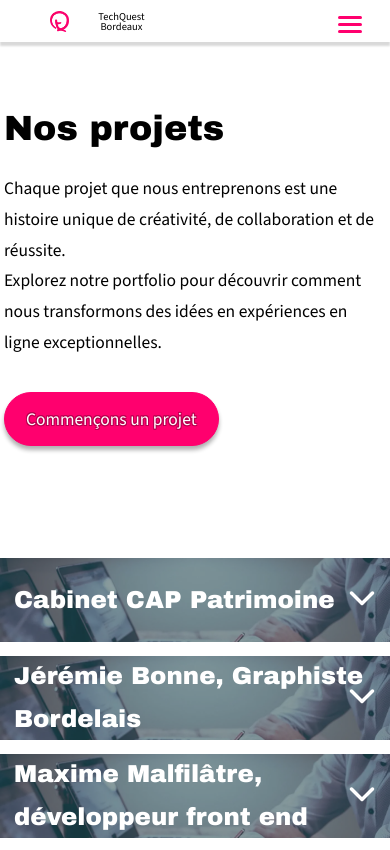
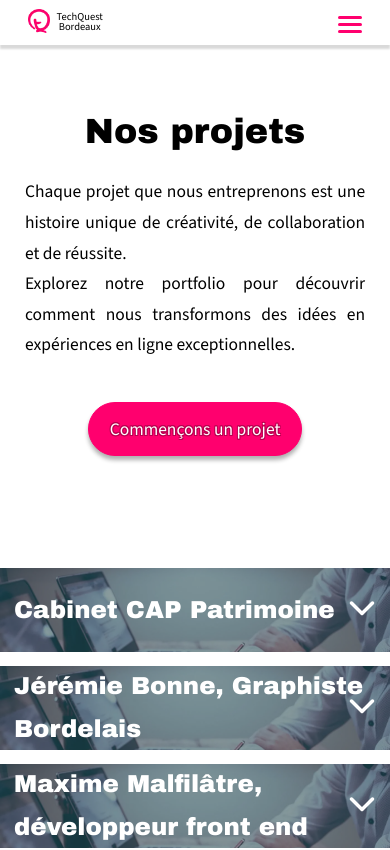
Before and after one commit to maxew33/personnal-website, a Next.js app: page /projects in a window 390 px wide. Shown: the top 850 px of the page. Built offline with nearby package versions, Linux system fonts and the light colour scheme.

Commit message:
:lipstick: [header] [projects] minor ui change

```diff
--- a/components/header/Header.module.css
+++ b/components/header/Header.module.css
@@ -201,13 +201,14 @@
     top: 0;
     left: 0;
     height: 5vh;
+    height: calc(24px + 1.5rem);
   }
   .logoLink {
     height: 2.5vh;
   }
   .logo {
-    height: 2.5vh;
-    width: 7.5vh;
+    height: 24px;
+    width: auto;
     object-fit: contain;
   }
 }
--- a/components/header/Header.module.scss
+++ b/components/header/Header.module.scss
@@ -212,6 +212,7 @@
         top: 0;
         left: 0;
         height: 5vh;
+        height: calc(24px + 1.5rem);
     }
 
     .logoLink {
@@ -219,8 +220,8 @@
     }
 
     .logo {
-        height: 2.5vh;
-        width: 7.5vh;
+        height: 24px;
+        width: auto;
         object-fit: contain;
     }
 }
--- a/pages/_app.js
+++ b/pages/_app.js
@@ -29,7 +29,7 @@ export default function App({ Component, pageProps }) {
                 />
                 <meta
                     property="og:image"
-                    content="https://opengraph.b-cdn.net/production/documents/0c240f04-b133-491b-9639-f6e4a4599294.png?token=MXszPVw640HDFx68rFAxDZh6hIN59JBympN-N4OzCeo&height=630&width=1200&expires=33240910819"
+                    content="https://techquest.fr/OG.webp"
                 />
 
                 {/* <!-- Twitter Meta Tags --> */}
@@ -43,7 +43,7 @@ export default function App({ Component, pageProps }) {
                 />
                 <meta
                     name="twitter:image"
-                    content="https://opengraph.b-cdn.net/production/documents/0c240f04-b133-491b-9639-f6e4a4599294.png?token=MXszPVw640HDFx68rFAxDZh6hIN59JBympN-N4OzCeo&height=630&width=1200&expires=33240910819"
+                    content="https://techquest.fr/OG.webp"
                 />
 
                 {/* <!-- Meta Tags Generated via https://www.opengraph.xyz --> */}
--- a/styles/globals.css
+++ b/styles/globals.css
@@ -505,6 +505,15 @@ table {
   text-shadow: unset;
 }
 
+@media screen and (max-width: 991px) {
+  .projects-header {
+    text-align: center;
+  }
+  .projects-headerContent {
+    text-align: justify;
+    margin: 1rem 1.5rem 3rem;
+  }
+}
 .pricing-main {
   display: flex;
   flex-direction: column;
@@ -1005,6 +1014,9 @@ table {
   gap: 1.5rem;
   font-size: 1.25rem;
 }
+.contact-linkWrapper a {
+  color: var(--accent);
+}
 
 .contact-socialIcon {
   height: 2.5rem;
--- a/styles/scss/pages/contact/_contact.scss
+++ b/styles/scss/pages/contact/_contact.scss
@@ -244,6 +244,9 @@
     display: flex;
     gap: 1.5rem;
     font-size: 1.25rem;
+    a{
+        color: var(--accent);
+    }
 }
 
 .contact-socialIcon {
--- a/styles/scss/pages/projects/_projects.scss
+++ b/styles/scss/pages/projects/_projects.scss
@@ -1,22 +1,23 @@
-.projects-main{
+.projects-main {
     color: var(--text);
     min-height: 80vh;
     @include maxWidth;
-    >*{
-        line-height: 1.75;}
+    > * {
+        line-height: 1.75;
+    }
 }
 
-.projects-header{
+.projects-header {
     margin: 4rem auto 8rem;
     width: min(1000px, 98%);
 }
 
-.projects-headerTitle{
+.projects-headerTitle {
     font-size: 2.5rem;
     font-family: var(--fontfam1);
 }
 
-.projects-headerContent{
+.projects-headerContent {
     font-size: 1.25rem;
     margin: 1rem 0 2.5rem;
 }
@@ -25,5 +26,15 @@
     display: inline-block;
     text-decoration: none;
     @include contactUs($size: 1.25rem);
-    padding: .75rem 1.5rem;
+    padding: 0.75rem 1.5rem;
 }
+
+@media screen and (max-width: 991px) {
+    .projects-header{
+        text-align: center;
+    }
+    .projects-headerContent{
+        text-align: justify;
+        margin: 1rem 1.5rem 3rem;
+    }
+}
```
